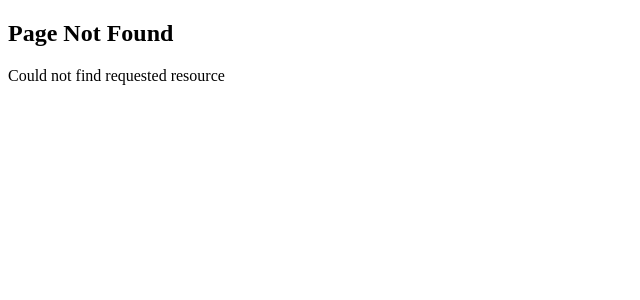
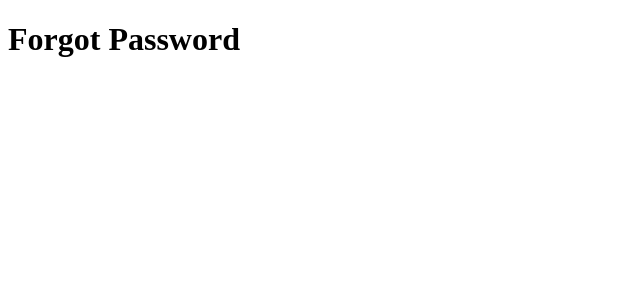
Before and after one commit to LakshayRohilla/next-app, a Next.js app: page /forgotPassword in a window 1280 px wide. Before the commit this address had no page. Shown: the top 300 px of the page, without its empty margins (0-640 px from the left). Built offline with nearby package versions, Linux system fonts and the light colour scheme.

Commit message:
Route Groups

```diff
--- /dev/null
+++ b/src/app/(auth)/forgotPassword/page.tsx
@@ -0,0 +1,5 @@
+const ForgotPassword = () => {
+    return <h1> Forgot Password</h1>
+}
+
+export default ForgotPassword;
--- /dev/null
+++ b/src/app/(auth)/login/page.tsx
@@ -0,0 +1,5 @@
+const Login = () => {
+    return <h1> Login Page</h1>
+}
+
+export default Login;
```
Also changed, not shown: src/app/(auth)/register/page.tsx (added, +7 -0 lines).
